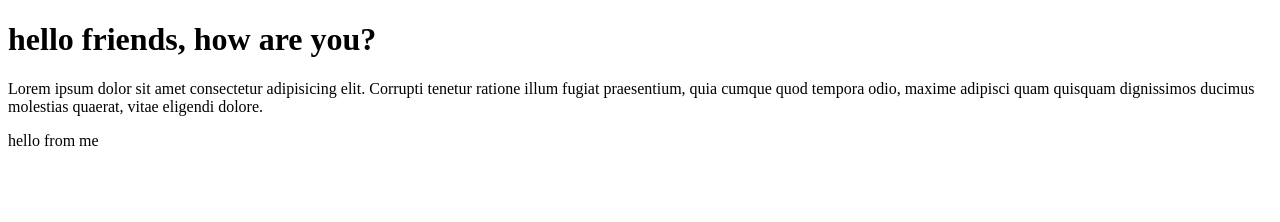
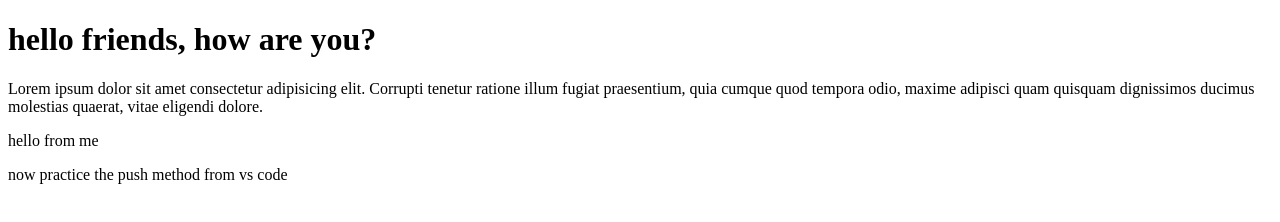
Before and after one commit to awtomatig00/web_project, a plain HTML site: page index.html in a window 1280 px wide. Drawn offline with Linux system fonts and the light colour scheme.

Commit message:
p2 tag added

```diff
--- a/index.html
+++ b/index.html
@@ -9,5 +9,6 @@
     <h1>hello friends, how are you?</h1>
     <p>Lorem ipsum dolor sit amet consectetur adipisicing elit. Corrupti tenetur ratione illum fugiat praesentium, quia cumque quod tempora odio, maxime adipisci quam quisquam dignissimos ducimus molestias quaerat, vitae eligendi dolore.</p>
     <p>hello from me</p>
+    <p>now practice the push method from vs code</p>
 </body>
 </html>
```
